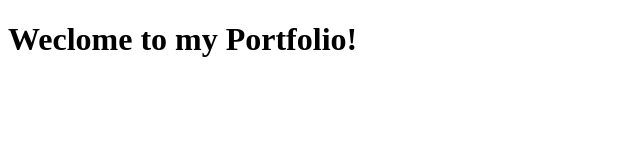
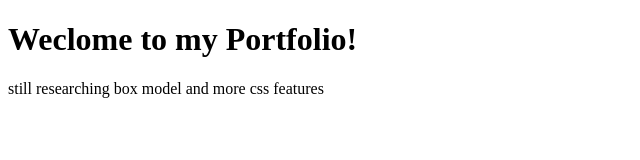
Before and after one commit to gurshankaile206/Portfolio-Site, a plain HTML site: page index.html in a window 1280 px wide. Shown: the whole page, without its empty margins (0-640 px from the left). Drawn offline with Linux system fonts and the light colour scheme.

Commit message:
researching box method and more css features

```diff
--- a/index.html
+++ b/index.html
@@ -6,6 +6,6 @@
 <body>
     <h1> Weclome to my Portfolio!</h1>
     <h2></h2>
-
+    still researching box model and more css features
 </body>
 </html>
```
